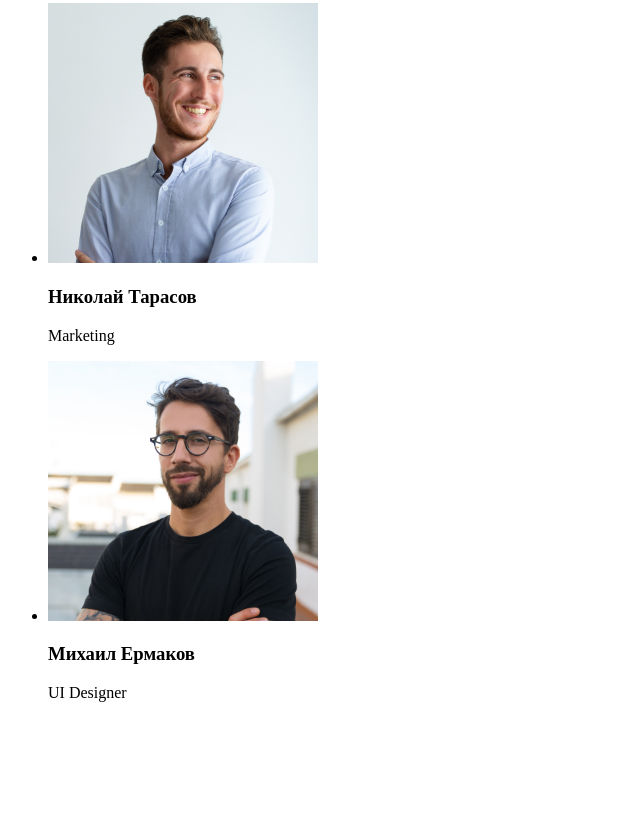
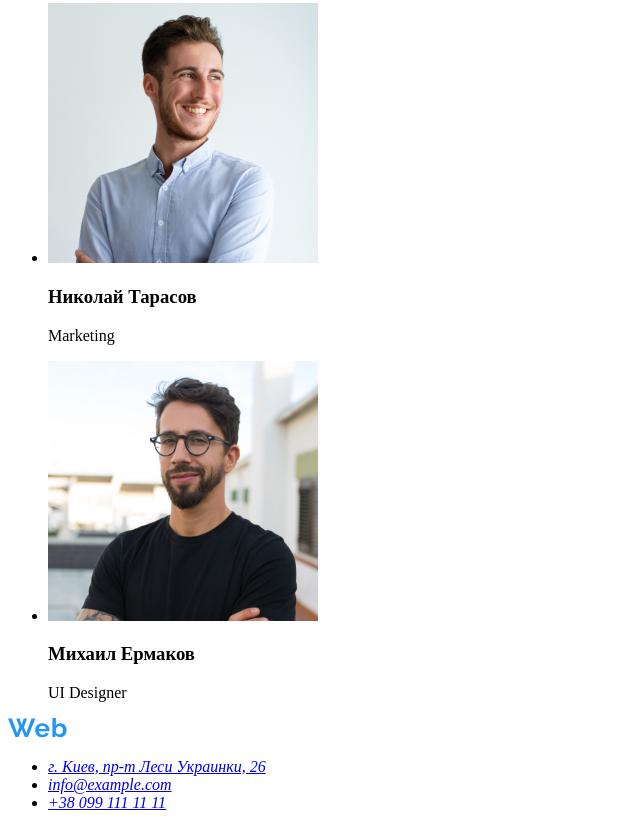
Before and after one commit to NataliaSorokina/goit-markup-hw-01, a plain HTML site: page index.html in a window 1280 px wide. Shown: the part 2318-3146 px from the top of the page, without its empty margins (0-640 px from the left). Before the commit the page ends 3036 px from the top, so only its background shows below. Drawn offline with Linux system fonts and the light colour scheme.

Commit message:
Добавляет контакты в подвале страницы

```diff
--- a/index.html
+++ b/index.html
@@ -116,6 +116,23 @@
           </ul>
       </section>
     </main>
-    <footer></footer>
+    <footer>
+        <a href="./index.html" aria-label="логотип веб-студии">
+            <img src="./images/footer/logo_1.svg" alt="логотип веб-студии" width="145" height="20">
+        </a>
+        <address>
+           <ul>
+               <li>
+                   <a href="https://goo.gl/maps/QLtGCLXRPxgtb9kG8" target="_blank">г. Киев, пр-т Леси Украинки, 26</a>
+               </li>
+               <li>
+                   <a href="mailto:info@example.com">info@example.com</a>
+               </li>
+               <li>
+                   <a href="tel:+380991111111">+38 099 111 11 11</a>
+               </li>
+           </ul>
+        </address>
+    </footer>
   </body>
 </html>
```
